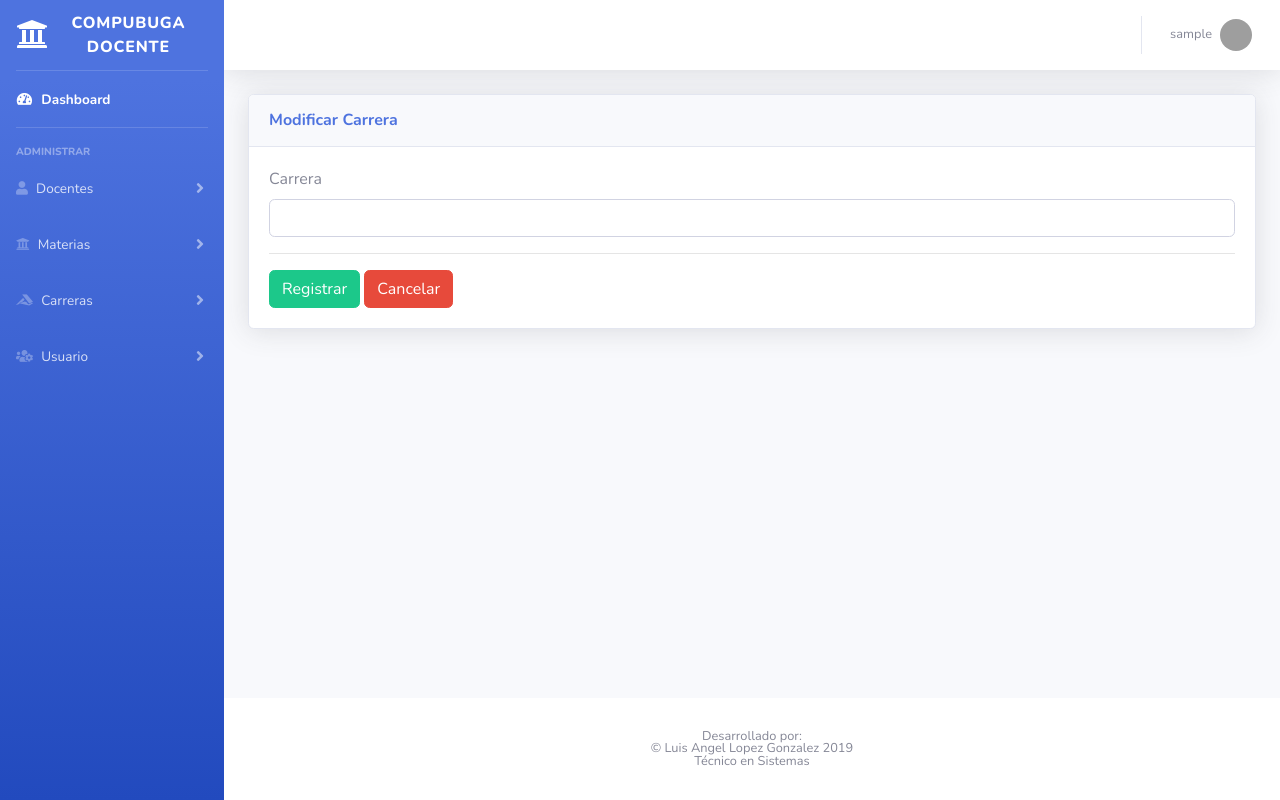
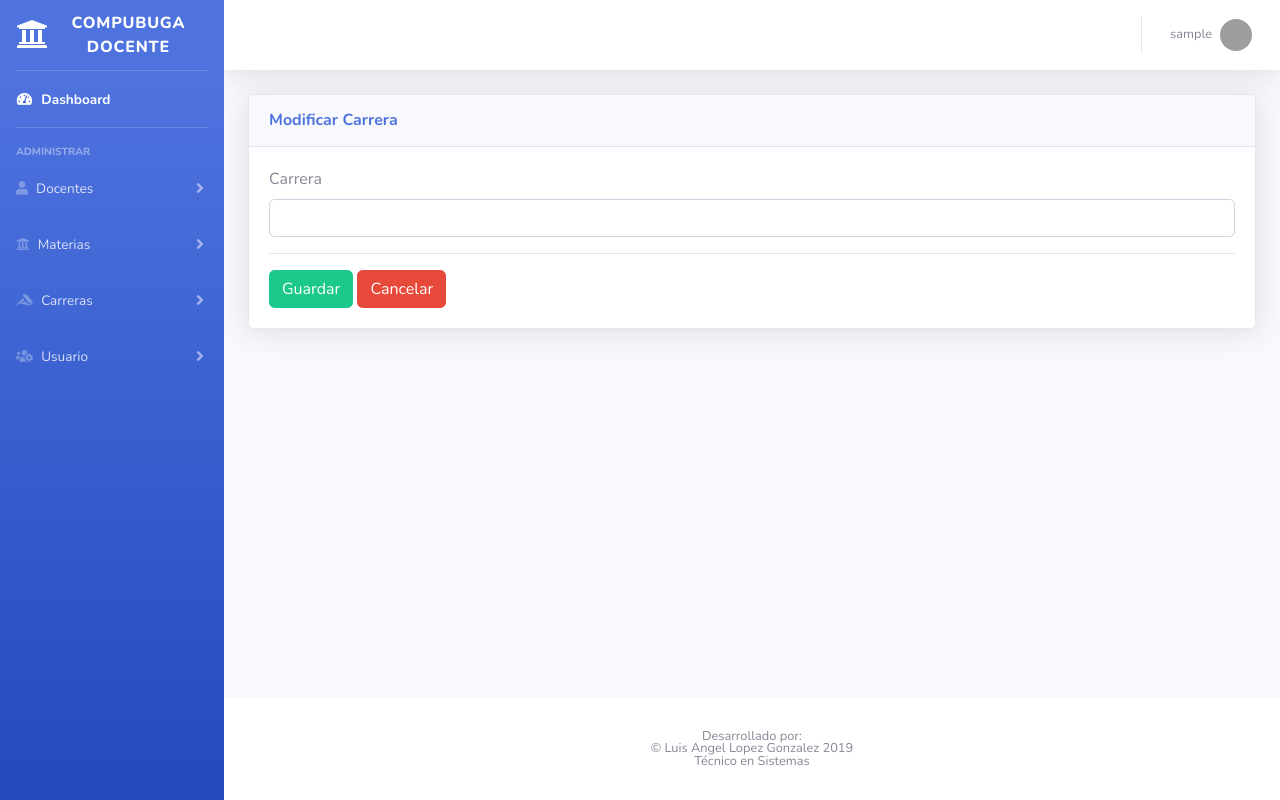
Before and after one commit to blackark7/proyectoCompubuga, a PHP site: page /carrera/carreraModificarVista.php in a window 1280 px wide. Run offline with PHP 8.4, Linux system fonts and the light colour scheme; the visitor is signed in with stand-in values (Sample User, id 1); data comes from the database, SQL or seed files in the repository; data that the repository does not hold is empty; grey boxes are pictures that could not be loaded.

Commit message:
se modifica de todo un poquito

```diff
--- a/carrera/carreraModificarVista.php
+++ b/carrera/carreraModificarVista.php
@@ -76,7 +76,7 @@ while ($fila = mysqli_fetch_array($result)) {
 
                                     <hr>
 
-                                    <button type="submit" class="btn btn-success">Registrar</button>
+                                    <button type="submit" class="btn btn-success">Guardar</button>
                                     <button type="reset" class="btn btn-danger">Cancelar</button>
                                 </form>
                             </div>
```
